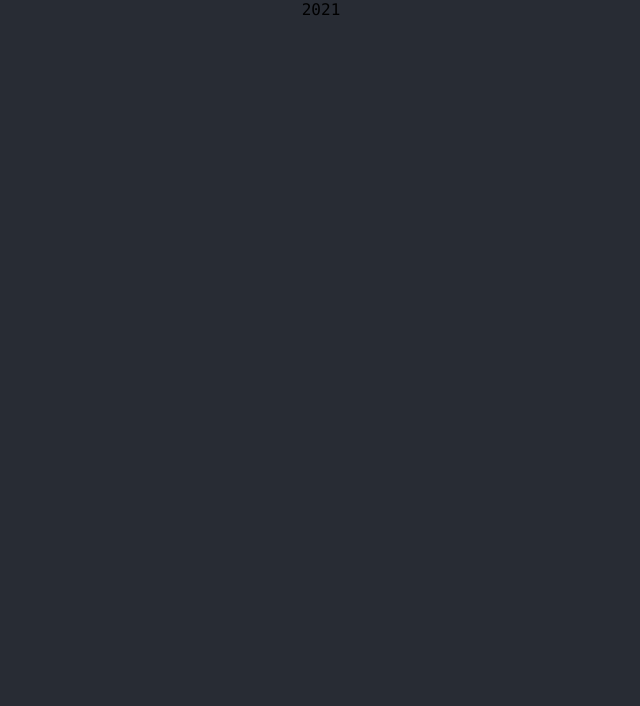
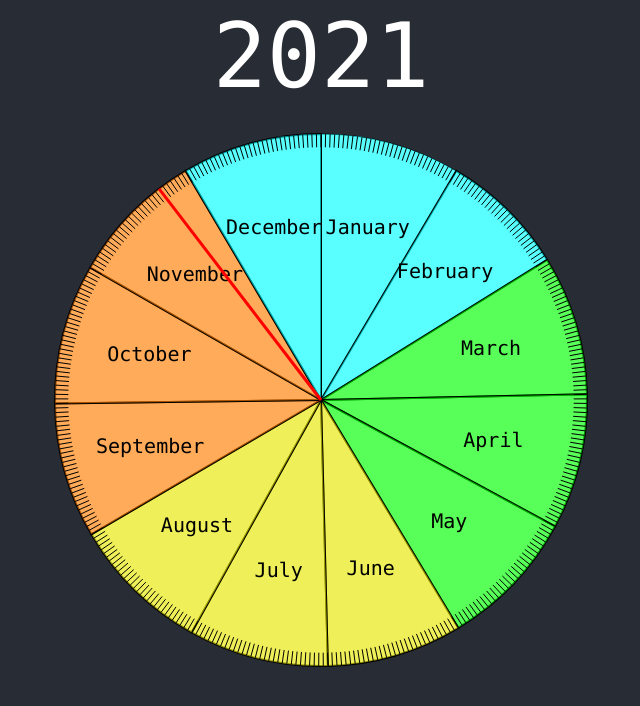
Before and after one commit to conwayjw97/Season-Wheel, a React (Create React App) app: page / in a window 1280 px wide. Shown: the top 706 px of the page, without its empty margins (319-959 px from the left). Built offline with nearby package versions, Linux system fonts and the light colour scheme.

Commit message:
Added year

```diff
--- a/src/App.css
+++ b/src/App.css
@@ -1,4 +1,2 @@
 .App {
-  display: flex;
-  flex-flow: column;
 }
--- a/src/App.js
+++ b/src/App.js
@@ -1,5 +1,4 @@
 import Canvas from './components/canvas/Canvas.js';
-import DateInfo from "./components/date/DateInfo.js";
 import './App.css';
 
 function App() {
@@ -7,7 +6,6 @@ function App() {
 
   return (
     <div style={{"height":height}} className="App">
-      <DateInfo/>
       <Canvas/>
     </div>
   );
--- a/src/components/canvas/Canvas.js
+++ b/src/components/canvas/Canvas.js
@@ -51,6 +51,13 @@ function Canvas(props) {
     const ctx = canvas.current.getContext("2d");
     const date = new Date();
     const days = isLeapYear(date.getFullYear()) ? 366 : 365;
+
+    ctx.font = "90px Consolas";
+    ctx.textAlign = "center";
+    ctx.textBaseline = "middle";
+    ctx.textAlign = "center";
+    ctx.fillStyle = white;
+    ctx.fillText(date.getFullYear(), centreX, centreY - radius - 70);
 
     ctx.fillStyle = white;
     ctx.beginPath();
@@ -149,7 +156,7 @@ function Canvas(props) {
   }, []);
 
   return (
-    <canvas ref={canvas} className="Canvas">
+    <canvas ref={canvas} width={width} height={height} className="Canvas">
       <p>Your browser doesn"t support canvas.</p>
     </canvas>
   );
--- a/src/components/date/DateInfo.js
+++ /dev/null
@@ -1,14 +0,0 @@
-import React, { useEffect, useRef } from "react";
-import "./DateInfo.css";
-
-function DateInfo(props) {
-  const date = new Date();
-
-  return (
-    <div>
-    {date.getFullYear()}
-    </div>
-  );
-}
-
-export default DateInfo;
```
Also changed, not shown: src/components/date/DateInfo.css (deleted).
